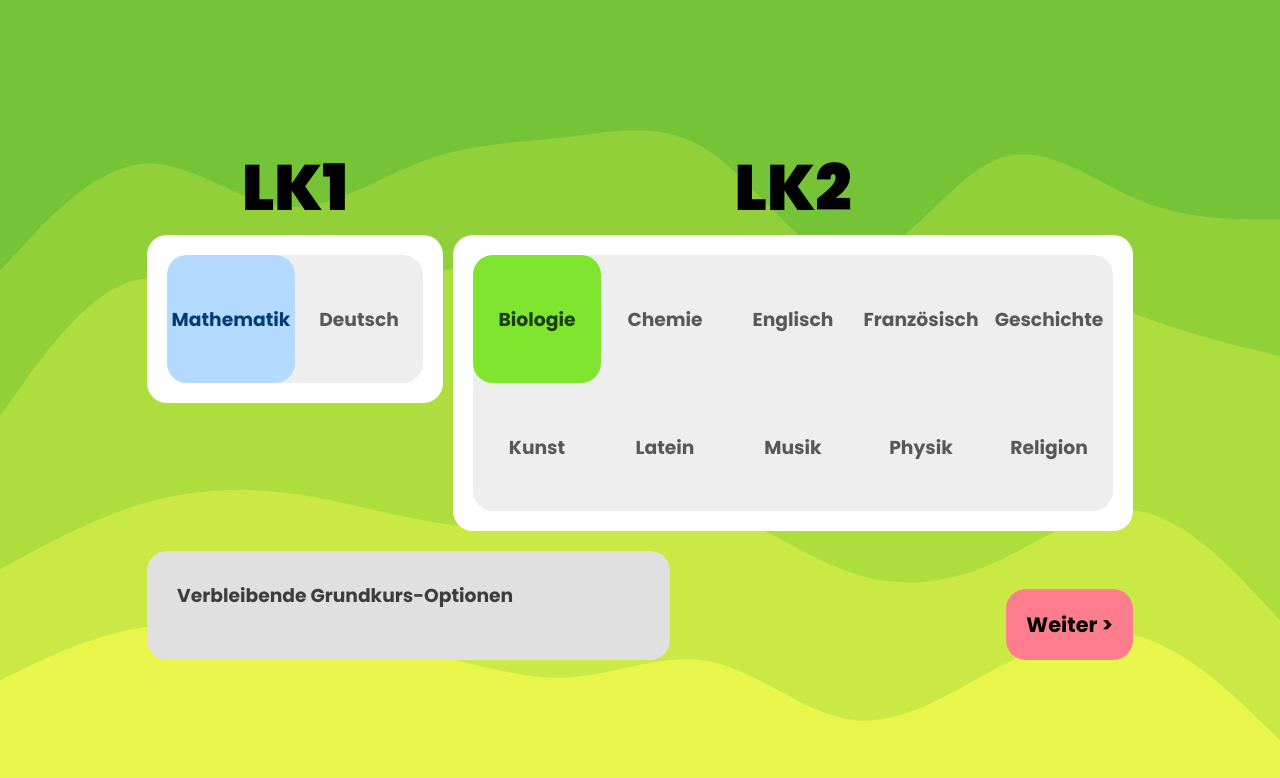
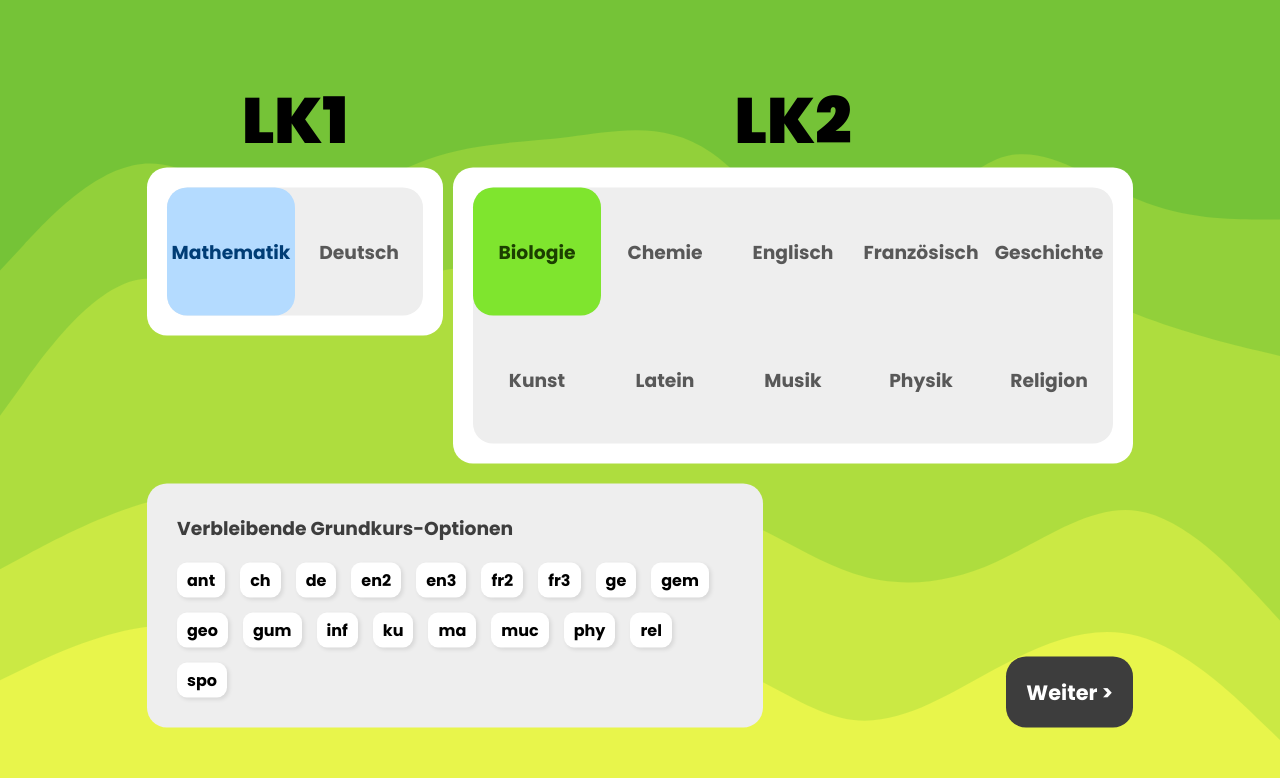
Before and after one commit to LowFlyingDuck/Kurswahl-Projekt, a React (Create React App) app in the folder application/: page / in a window 1280 px wide. Shown: the top 778 px of the page. Built offline with nearby package versions, Linux system fonts and the light colour scheme.

Commit message:
added live options

```diff
--- a/application/src/components/optionsPanel.css
+++ b/application/src/components/optionsPanel.css
@@ -1,10 +1,26 @@
 .options-panel {
-  background: #E0E0E0;
+  background: #eee;
   border-radius: var(--border-radius);
   padding: 30px;
-  color: #3D3D3D;
+  flex: 1.5;
 }
 
 .options-panel h3 {
   margin-bottom: 20px;
+  color: #3D3D3D;
 }
+
+.options-panel div {
+  display: flex;
+  gap: 15px;
+  flex-wrap: wrap;
+}
+
+.options-panel p {
+  display: inline-block;
+  padding: 5px 10px;
+  background: white;
+  border-radius: 10px;
+  font-weight: bold;
+  box-shadow: 2px 2px 4px rgba(0, 0, 0, 0.1);
+}
--- a/application/src/components/optionsPanel.jsx
+++ b/application/src/components/optionsPanel.jsx
@@ -4,9 +4,11 @@ function OP({ o }) {
   return (
     <div className="options-panel">
       <h3>Verbleibende Grundkurs-Optionen</h3>
-      {o.map(e => (
-        <p className="option">{e.s}</p>
-      ))}
+      <div>
+        {o.map(e => e&&(
+          <p className="option">{e}</p>
+        ))}
+      </div>
     </div>
   )
 }
--- a/application/src/pages/LKSelect.css
+++ b/application/src/pages/LKSelect.css
@@ -15,18 +15,16 @@ h1 {
   margin-top: 20px;
 }
 
-.bottom>* {
-  flex: 1;
-}
-
 .continue {
   display: flex;
   align-items: flex-end;
   justify-content: right;
+  flex: 1;
 }
 
 button {
-  background-color: #FF7D8D;
+  background-color: #3D3D3D;
+  color: white;
   border: none;
   padding: 20px;
   border-radius: var(--border-radius);
--- a/application/src/pages/LKSelect.js
+++ b/application/src/pages/LKSelect.js
@@ -7,16 +7,20 @@ import c from '../config.json'
 
 
 export default function LKSelect({ next }) {
-  const [options, setOptions] = useState([]);
+  const [options, setOptions] = useState(update(true));
 
-  function update() {
-    let lk1 = localStorage.getItem('LK1'),
-        lk2 = localStorage.getItem('LK2');
-
-    for (let i = 0; i<c.GKs.length; i++) {
-
-    }
-  }
+  function update(f) {
+    let lk1 = localStorage.getItem('LK1');
+    let lk2 = localStorage.getItem('LK2');
+    let arr = Object.entries(c.GKs).map(([key, value]) => {
+      key = key.split(' ')[0];
+      if (key !== lk1 && key !== lk2) {
+        return value.s;
+      } else return null;
+    });
+    !f && setOptions(arr);
+    return arr;
+  };
 
   return (
     <>
```
